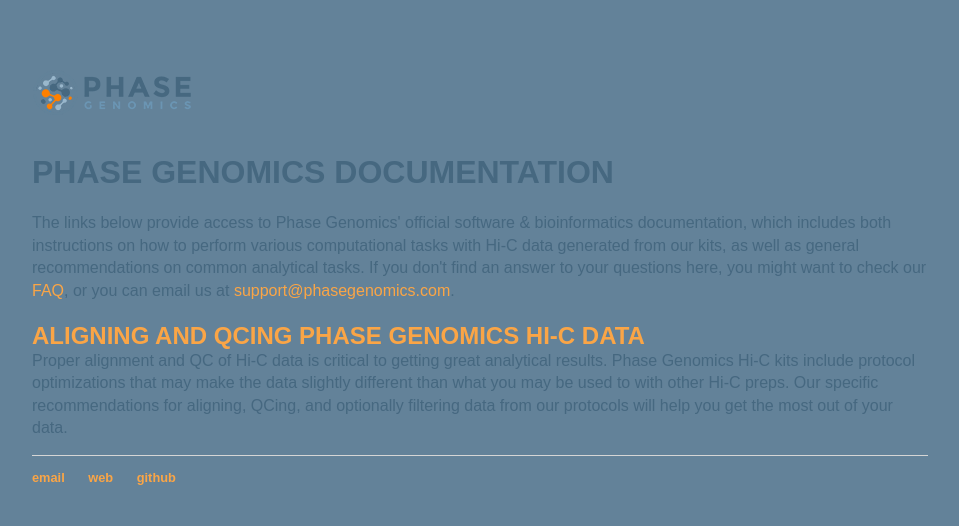
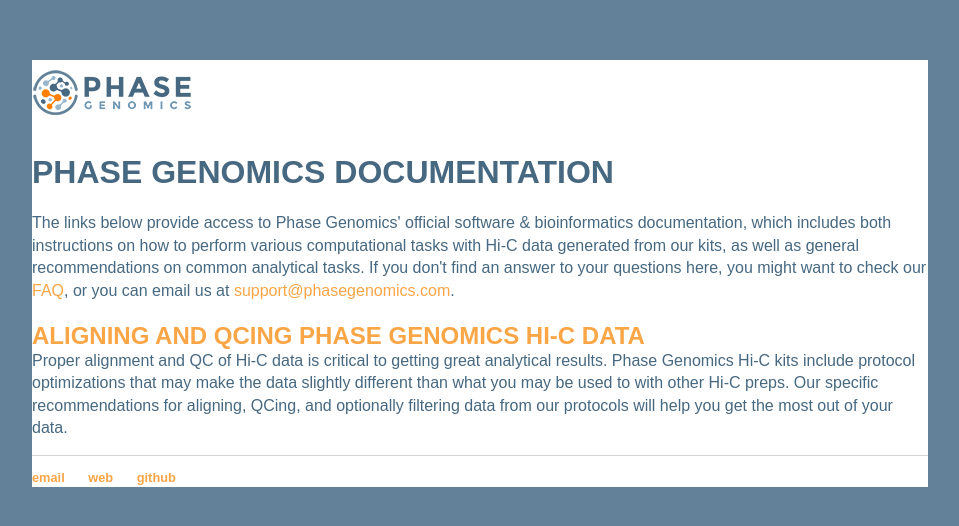
Before and after one commit to phasegenomics/phasegenomics.github.io, a Jekyll site: the page built from index.html, in a window 1280 px wide. Shown: the top 526 px of the page, without its empty margins (160-1119 px from the left). Built offline with Jekyll 4.4.1, drawn with Linux system fonts in a browser that asks for light colours.

Commit message:
Update default.html

```diff
--- a/_layouts/default.html
+++ b/_layouts/default.html
@@ -6,6 +6,7 @@
 			<link rel="stylesheet" type="text/css" href="/css/main.css">
 		</head>
 		<body bgcolor="#638299">
+			<div style="background-color:white">
 			<nav>
 	    		<ul>
 	        		<li><a href="/"><img src="https://phasegenomics.github.io/images/horiz-dark-smaller.png" alt="Home"></a></li>
@@ -23,5 +24,6 @@
 				<li><a href="https://github.com/phasegenomics">github</a></li>
 				</ul>
 			</footer>
+			</div>
 		</body>
 	</html>
```
